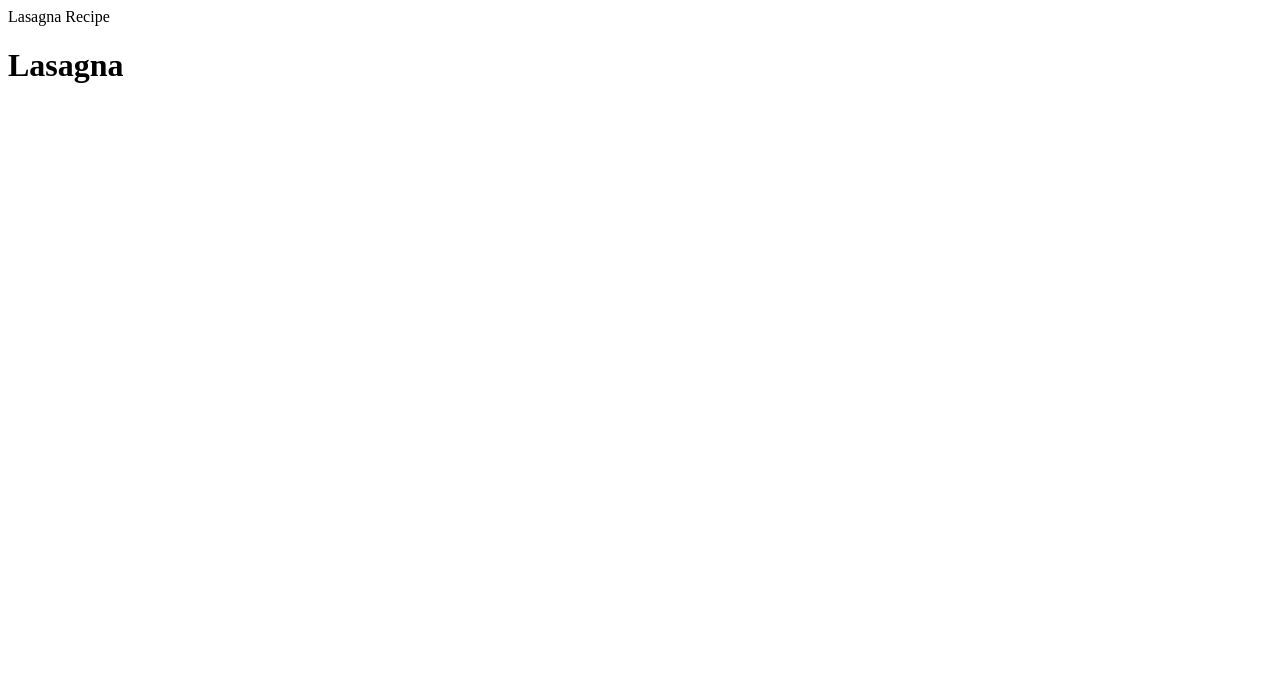
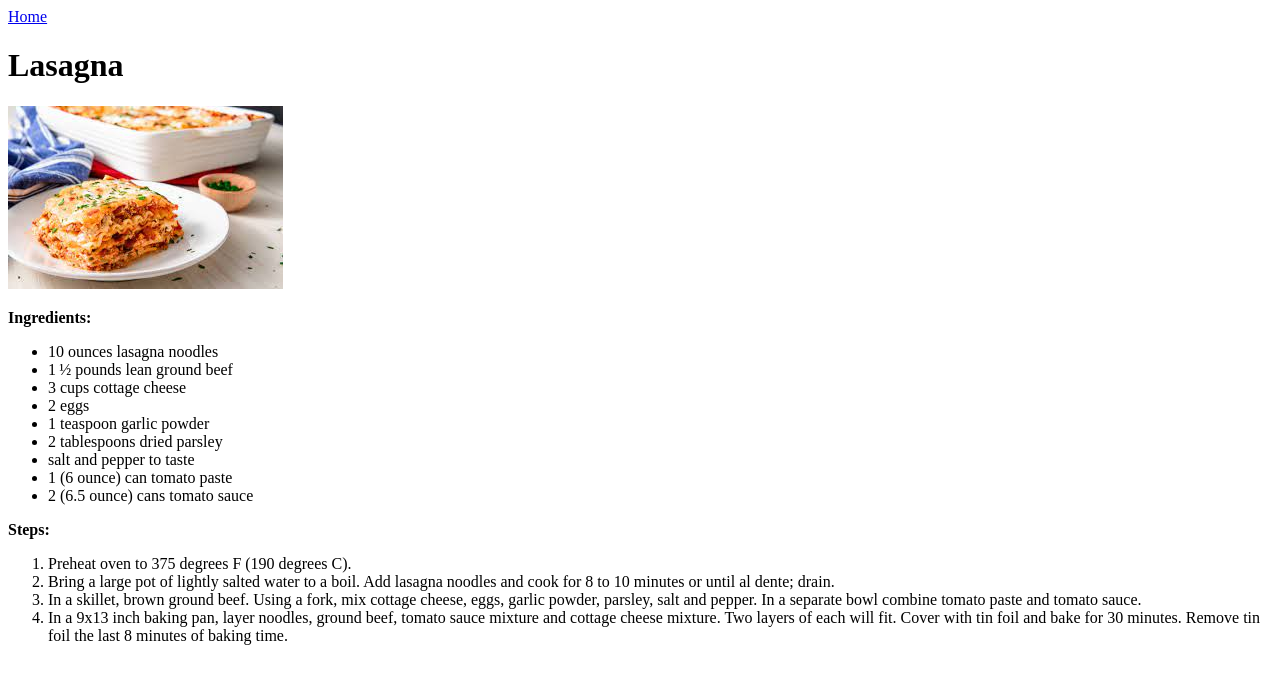
Before and after one commit to PipBoy-3000/odin-recipes, a plain HTML site: page recipes/lasagna.html in a window 1280 px wide. Drawn offline with Linux system fonts and the light colour scheme.

Commit message:
Add new recipes and recipe content
Add content for Lasagna recipe page.Add recipe page for Apple Waffles.

```diff
--- a/recipes/lasagna.html
+++ b/recipes/lasagna.html
@@ -1,11 +1,37 @@
 <!DOCTYPE html>
 <html>
     <head>
-        <title">Lasagna Recipe</title>
+        <title>Lasagna Recipe</title>
         <meta charset="utf-8">
     </head>
     <body>
+        <a href=../index.html>Home</a>
         <h1>Lasagna</h1>
+        <p></p>
+        <img src="../img/lasagna.jpeg" alt="Lasagna">
+        <p><strong>Ingredients:</strong></p>
+        <ul>
+
+        <li>10 ounces lasagna noodles</li>
+        <li>1 ½ pounds lean ground beef</li>
+        <li>3 cups cottage cheese</li>
+        <li>2 eggs</li>
+        <li>1 teaspoon garlic powder</li>
+        <li>2 tablespoons dried parsley</li>
+        <li>salt and pepper to taste</li>
+        <li>1 (6 ounce) can tomato paste</li>
+        <li>2 (6.5 ounce) cans tomato sauce</li>
+        </ul>
+
+        <p><strong>Steps:</strong></p>
+        <ol>
+            <li>Preheat oven to 375 degrees F (190 degrees C).</li>
+            <li>Bring a large pot of lightly salted water to a boil. Add lasagna noodles and cook for 8 to 10 minutes or until al dente; drain.</li>
+            <li>In a skillet, brown ground beef. Using a fork, mix cottage cheese, eggs, garlic powder, parsley, salt and pepper. In a separate bowl combine tomato paste and tomato sauce.</li>
+            <li>In a 9x13 inch baking pan, layer noodles, ground beef, tomato sauce mixture and cottage cheese mixture. Two layers of each will fit. Cover with tin foil and bake for 30 minutes. Remove tin foil the last 8 minutes of baking time.</li>
+
+        </ol>
+
 
     </body>
 </html>
```
Also changed, not shown: index.html (+5 -3 lines), recipes/waffle.html (added, +34 -0 lines), img/lasagna.jpeg (added), img/waffle.jpeg (added).
